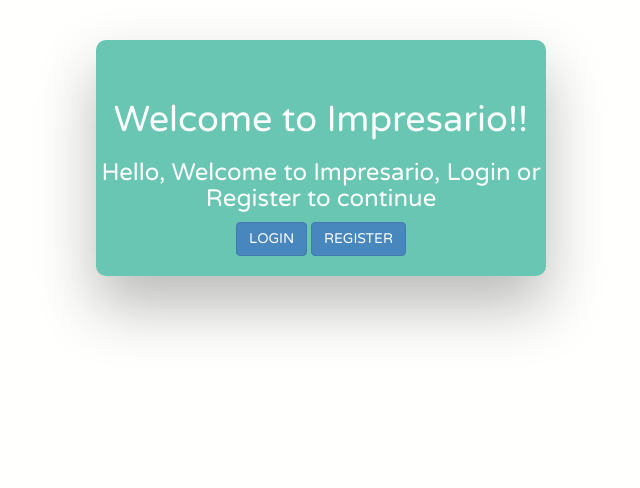
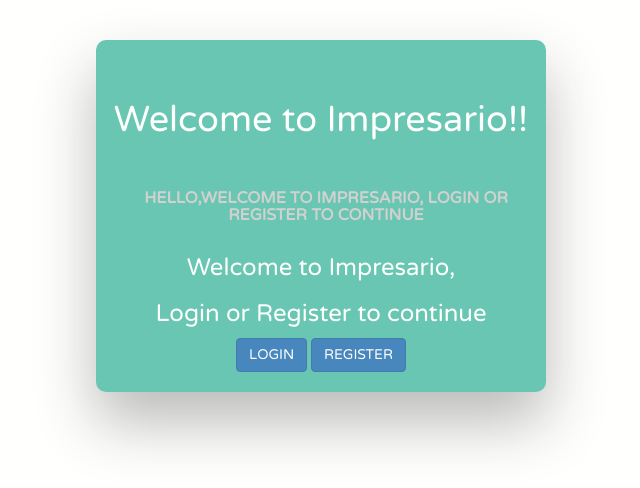
Before and after one commit to aritrasinha108/impresario-prod, a Django app: page / in a window 1280 px wide. Shown: the part 68-556 px from the top of the page, without its empty margins (319-959 px from the left). Run offline with Django 3.2, Linux system fonts and the light colour scheme; some libraries are stand-ins or nearby versions.

Commit message:
Minor Styling changes

```diff
--- a/userauth/templates/adminbase.html
+++ b/userauth/templates/adminbase.html
@@ -63,11 +63,12 @@ footer {
       {% endif %}
   </div>
 </nav>
-{% if warning %}
+{% if warning%}
 <div class="alert alert-primary" role="alert">
-  {{warning}}
+    {{ warning}}
 </div>
 {% endif %}
+
 {% block body %}
 {% endblock %}
 
--- a/userauth/templates/index.html
+++ b/userauth/templates/index.html
@@ -6,8 +6,14 @@
         <div class="wrapper fadeInDown">
         <div id="formContent">
         <h1 class="font-weight-bold text-center fadeIn first" style="color:white">Welcome to Impresario!!</h1>
+        <h2 class="fadeIn second text-center">
+        Hello,Welcome to Impresario,
+        Login or Register to continue
+        </h2>
         <h3 class="fadeIn second text-center">
-        Hello, Welcome to Impresario,
+        Welcome to Impresario,
+        </h3>
+        <h3 class="fadeIn second text-center">
         Login or Register to continue
         </h3>
         <div class="d-flex flex-row justify-content-center text-center align-items-center my-20">
```
